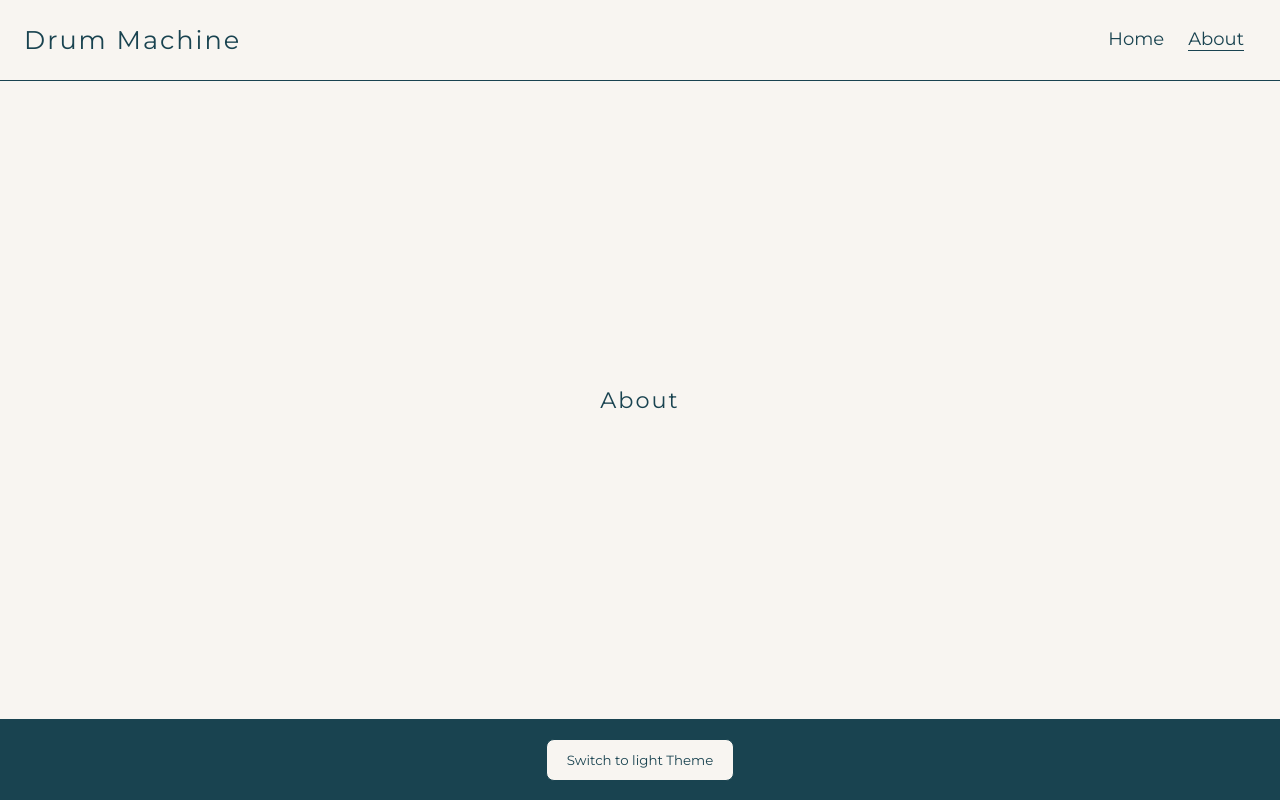
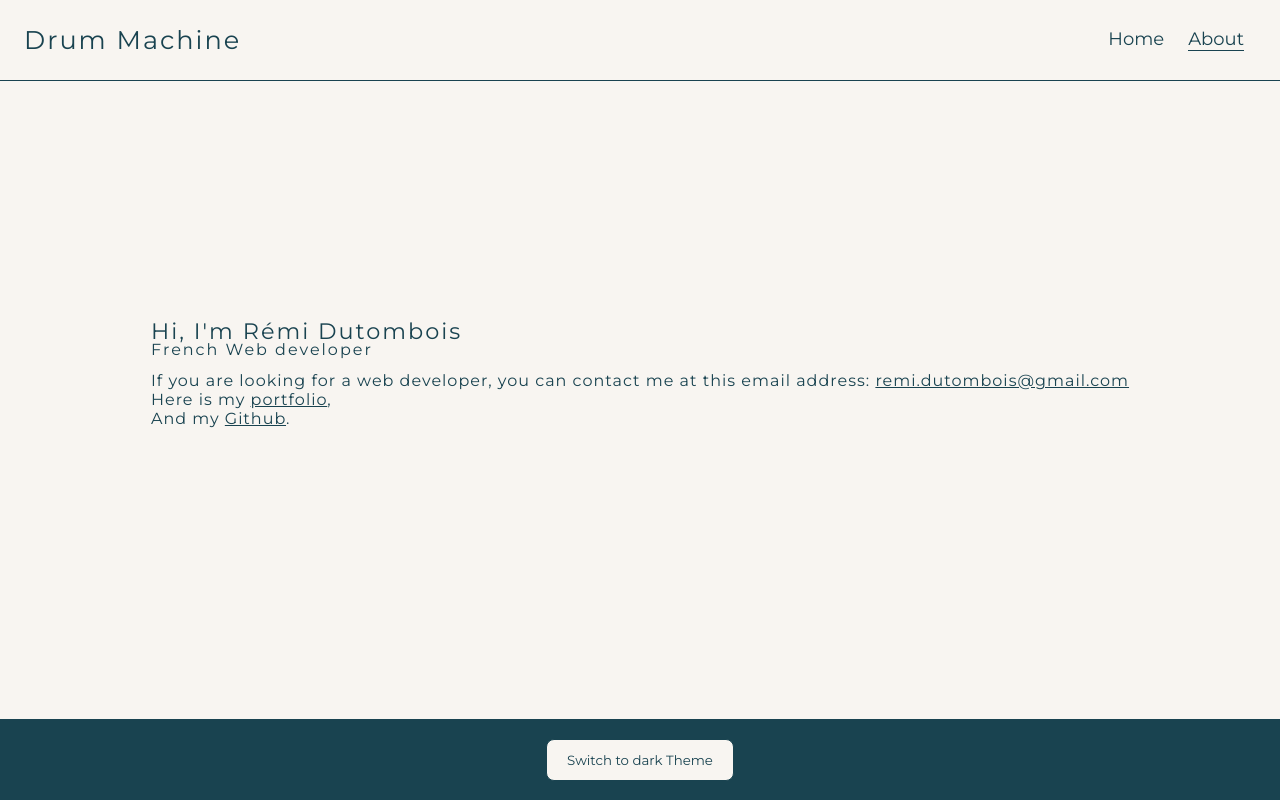
Before and after one commit to Jurss/DrumMachine, a React (Create React App) app: page /about in a window 1280 px wide. Built offline with nearby package versions, Linux system fonts and the light colour scheme.

Commit message:
About section

```diff
--- a/src/components/About/index.jsx
+++ b/src/components/About/index.jsx
@@ -3,9 +3,19 @@ import styled from "styled-components";
 export default function About(){
     return (
         <Wrapper>
-            <h2>About</h2>
+            <div id="name">
+                <h2>Hi, I'm Rémi Dutombois</h2>
+                <h4>French Web developer</h4>
+            </div>
+            <div id="description">
+                <p>If you are looking for a web developer, you can contact me at this email address: <a href="mailto:remi.dutombois@gmail.com">remi.dutombois@gmail.com</a></p>
+                <p>Here is my <a href="https://www.remidutombois.fr/" target="_blank">portfolio</a>,</p>
+                <p>And my <a href="https://github.com/Jurss?tab=repositories" target="_blank">Github</a>.</p>
+            </div>
         </Wrapper>
     );
 };
 
-const Wrapper = styled.div``;
+const Wrapper = styled.div`
+margin-top: -50px;
+`;
--- a/src/components/Footer/index.jsx
+++ b/src/components/Footer/index.jsx
@@ -3,7 +3,7 @@ import styled from "styled-components";
 export default function Header({isLight, handleToggleTheme}){
     return (
         <Wrapper>
-            <button onClick={handleToggleTheme}>Switch to {isLight ? "light" : "dark"} Theme</button>
+            <button onClick={handleToggleTheme}>Switch to {isLight ? "dark" : "light"} Theme</button>
         </Wrapper>
     );
 };
--- a/src/components/Home/index.jsx
+++ b/src/components/Home/index.jsx
@@ -7,6 +7,10 @@ export default function Home(){
     return (
         <Wrapper>
             <P>Click on 🎵 to change sample</P>
+            <P>(You can use a, z, e, r key)</P>
+            <a href="https://reverb.com/fr/software/samples-and-loops/reverb/3514-reverb-drum-machines-the-complete-collection" target="_blank">
+                Download lot of free sample
+            </a>
             <Grid>
                 {buttonList.map(({ soundPlay, isPlayed, id, handleSoundChange }, index) => {
                     return (
@@ -28,6 +32,9 @@ const Wrapper = styled.div`
     display: flex;
     flex-direction: column;
     align-items: center;
+    & a{
+        color: inherit;
+    }
 `;
 const P = styled.p`
     margin-bottom: 12px;
--- a/src/index.css
+++ b/src/index.css
@@ -1,13 +1,23 @@
 body {
-  margin: 0;
-  font-family: -apple-system, BlinkMacSystemFont, 'Segoe UI', 'Roboto', 'Oxygen',
-    'Ubuntu', 'Cantarell', 'Fira Sans', 'Droid Sans', 'Helvetica Neue',
-    sans-serif;
-  -webkit-font-smoothing: antialiased;
-  -moz-osx-font-smoothing: grayscale;
+    margin: 0;
+    font-family: -apple-system, BlinkMacSystemFont, 'Segoe UI', 'Roboto', 'Oxygen', 'Ubuntu', 'Cantarell', 'Fira Sans', 'Droid Sans', 'Helvetica Neue', sans-serif;
+    -webkit-font-smoothing: antialiased;
+    -moz-osx-font-smoothing: grayscale;
 }
 
 code {
-  font-family: source-code-pro, Menlo, Monaco, Consolas, 'Courier New',
-    monospace;
+    font-family: source-code-pro, Menlo, Monaco, Consolas, 'Courier New', monospace;
 }
+
+#name {
+    margin-bottom: 15px;
+}
+
+#description>p {
+    margin-bottom: 3px;
+    letter-spacing: 1px;
+}
+
+#description>p>a {
+    color: inherit;
+}
```
